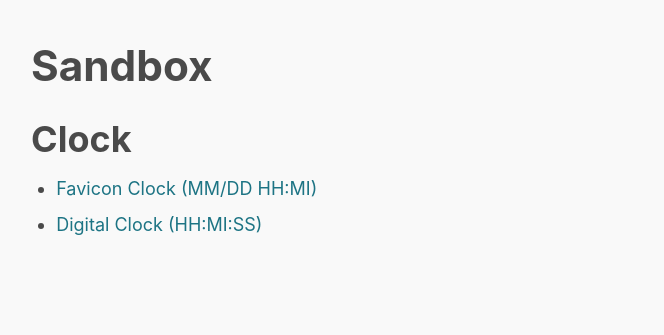
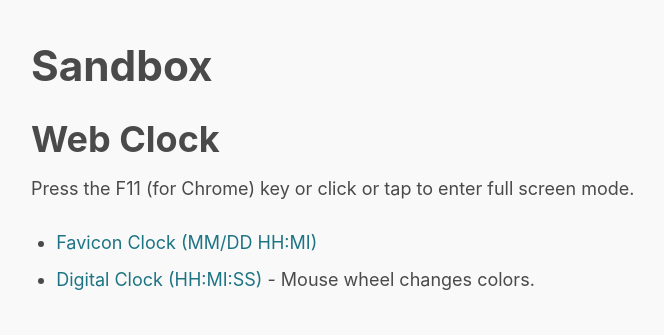
Before and after one commit to ricmsd/ricmsd.github.io, a plain HTML site: page index.html in a window 1280 px wide. Shown: the whole page, without its empty margins (267-931 px from the left). Drawn offline with Linux system fonts and the light colour scheme.

Commit message:
Added comments to the top page.

```diff
--- a/index.html
+++ b/index.html
@@ -25,11 +25,12 @@
                         <article class="main-page-content">
                             <h1>Sandbox</h1>
                             <section>
-                                <h2>Clock</h2>
+                                <h2>Web Clock</h2>
+                                <p>Press the F11 (for Chrome) key or click or tap to enter full screen mode.</p>
                                 <div class="section-content">
                                     <ul>
                                         <li><a href="clock/clock1/index.html">Favicon Clock (MM/DD HH:MI)</a></li>
-                                        <li><a href="clock/clock2/index.html">Digital Clock (HH:MI:SS)</a></li>
+                                        <li><a href="clock/clock2/index.html">Digital Clock (HH:MI:SS)</a> - Mouse wheel changes colors.</li>
                                     </ul>
                                 </div>
                             </section>
```
